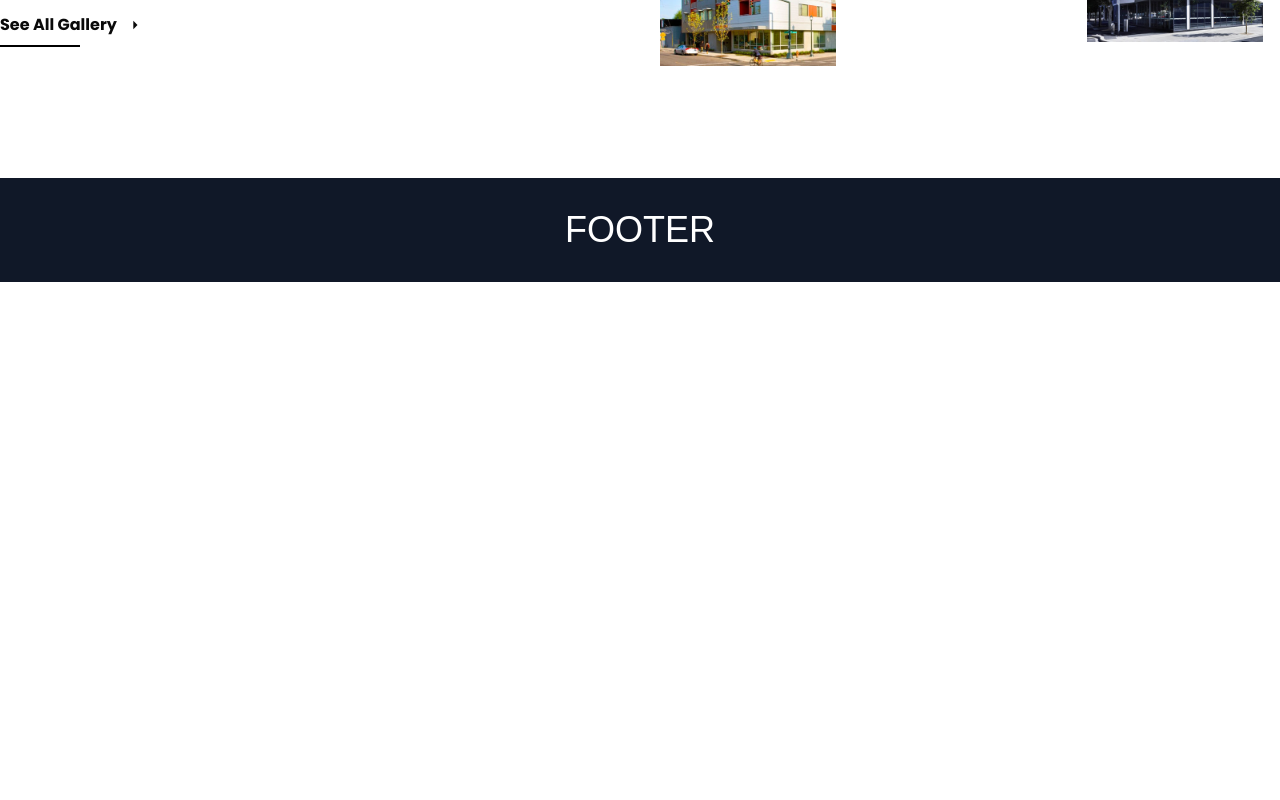
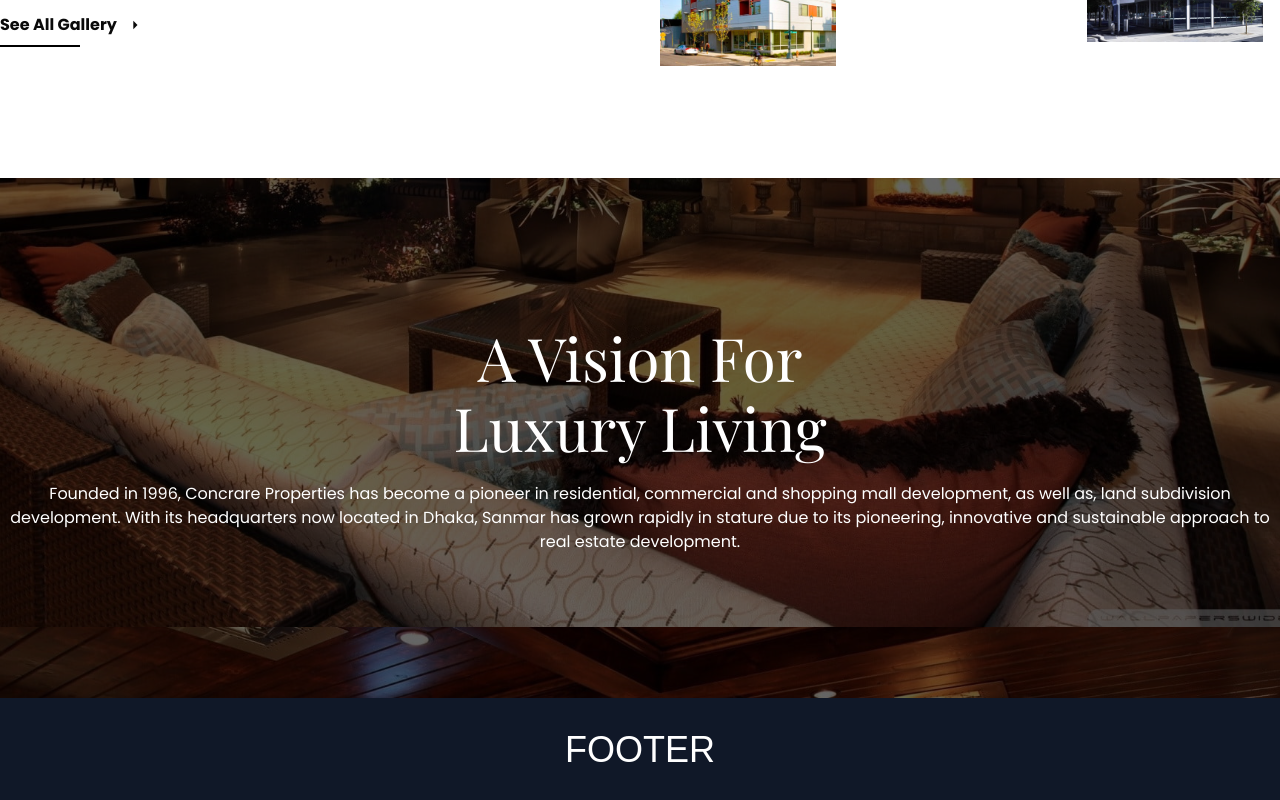
Before and after one commit to tamzid620/Concrare-reservation, a Next.js app: page / in a window 1280 px wide. Shown: the part 2573-3373 px from the top of the page. Before the commit the page ends 2855 px from the top, so only its background shows below. Built offline with nearby package versions, Linux system fonts and the light colour scheme.

Commit message:
our vision compo added

```diff
--- a/src/app/(home-layout)/page.js
+++ b/src/app/(home-layout)/page.js
@@ -2,6 +2,7 @@
 import OurGallery from "../Components/Shared/UserShared/OurGallery/OurGallery";
 import OurProject from "../Components/Shared/UserShared/OurProject/OurProject";
 import OurProperty from "../Components/Shared/UserShared/OurProperty/OurProperty";
+import OurVIsion from "../Components/Shared/UserShared/OurVIsion/OurVIsion";
 
 
 export const metadata = {
@@ -16,6 +17,7 @@
       <OurProject/>
       <OurProperty/>
       <OurGallery/>
+      <OurVIsion/>
     </main>
   );
 }
--- /dev/null
+++ b/src/app/Components/Shared/UserShared/OurVIsion/OurVIsion.jsx
@@ -0,0 +1,22 @@
+import { playfair, poppins } from '@/config/fonts';
+import React from 'react';
+
+const OurVIsion = () => {
+    return (
+        <div  className="relative w-full py-36 flex justify-center items-center ">
+            <div className='absolute bg-black opacity-60 inset-0 '/>
+           <div className="relative lg:max-w-7xl md:max-w-full sm: max-w-full lg:mx-auto  md:mx-6 sm: mx-4 text-center text-white">
+                <h1 className={`${playfair.className} text-6xl leading-[70px]`}>
+               <p> A Vision For</p>
+                <p>Luxury Living </p>
+                </h1>
+                <p className={` ${poppins.className} mt-5`}>
+                Founded in 1996, Concrare Properties has become a pioneer in residential, commercial and shopping mall development, as well as, land subdivision development. With its
+                headquarters now located in Dhaka, Sanmar has grown rapidly in stature due to its pioneering, innovative and sustainable approach to real estate development.
+                </p>
+            </div>
+        </div>
+    );
+};
+
+export default OurVIsion;
```
